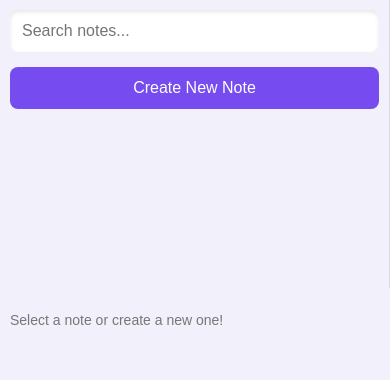
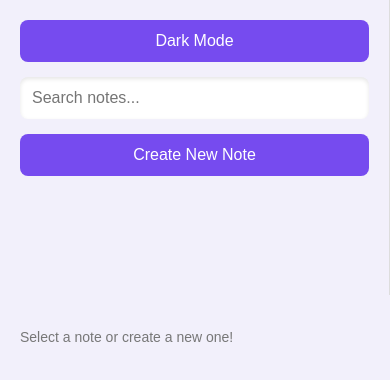
Before and after one commit to Shreyanshu005/Notes-using-React, a React (Create React App) app: page / in a window 390 px wide. Shown: the top 380 px of the page. Built offline with nearby package versions, Linux system fonts and the light colour scheme; a web font is replaced by a local one.

Commit message:
added dark mode

```diff
--- a/src/App.css
+++ b/src/App.css
@@ -61,6 +61,7 @@
   padding: 0;
   margin: 0;
   overflow-y: auto;
+  height: 70vh;
 }
 
 .note-item {
@@ -229,7 +230,66 @@ button.delete-button {
   width: 100px;
 margin-bottom: 0;}
 
-@media (min-width: 768px) {
+
+
+.note-item.selected {
+  background-color: rgb(229, 222, 250);
+}
+
+
+
+.app.dark-mode {
+  background-color: #2c2c2c;
+  color: white;
+}
+
+.app.dark-mode .left-pane, .app.dark-mode .right-pane {
+  background-color: #202020;
+
+}
+.app.dark-mode .left-pane{
+  border-color: #2c2c2c;
+}
+
+.app.dark-mode .search-box {
+  background-color: #3b3b3b;
+  border: 1px solid #777;
+  color: white;
+}
+
+.app.dark-mode .note-item {
+  background-color: #3b3b3b;
+  border: 1px solid #777;
+  color: whitesmoke;
+  border-left: 6px solid rgb(118,75,239);
+}
+
+.app.dark-mode .pin-button, .app.dark-mode .delete-button {
+
+  color: white;
+}
+
+.app.dark-mode .note-input input,.app.dark-mode .note-detail input,.app.dark-mode .note-detail textarea,
+.app.dark-mode .note-input textarea {
+  border-color: #777;
+  background-color: #333;
+  color: white;
+}
+
+.header button{
+
+  position: fixed;
+  bottom: 10px;
+}
+.app.dark-mode .note-item h2,.app.dark-mode .note-item p{
+  color: white;
+}
+.app.dark-mode .note-item.pinned {
+  border-left: 6px solid rgb(90, 56, 183);
+  background-color: #262625;
+}
+
+@media (min-width: 800px) {
   .app {
     flex-direction: row;
   }
@@ -237,9 +297,11 @@ margin-bottom: 0;}
   .left-pane {
     border-right: 1px solid #ddd;
   }
-}
 
-@media (max-width: 800px) {
+
+
+
+
   .left-pane,
   .right-pane {
     padding: 10px;
@@ -278,6 +340,7 @@ margin-bottom: 0;}
   .pin-button {
     width: 90%;
   }
+
 }
 
 @media (max-width: 500px) {
@@ -292,8 +355,13 @@ margin-bottom: 0;}
   .note-detail textarea {
     height: 40vh;
   }
+
+
 }
+@media(max-width: 800px){
+  .header button{
+    position: static;
+ width: 100%;
 
-.note-item.selected {
-  background-color: rgb(229, 222, 250);
+  }
 }
--- a/src/App.js
+++ b/src/App.js
@@ -8,6 +8,7 @@ const App = () => {
   const [selectedNote, setSelectedNote] = useState(null);
   const [isCreating, setIsCreating] = useState(false);
   const [searchTerm, setSearchTerm] = useState('');
+  const [darkMode, setDarkMode] = useState(false);
 
   const addNote = (newNote) => {
     const timestamp = new Date().toLocaleString();
@@ -21,7 +22,6 @@ const App = () => {
     setNotes(notes.map(note =>
       (note === selectedNote ? { ...updatedNote, lastEdited: timestamp } : note)
     ));
-
     setSelectedNote({ ...updatedNote, lastEdited: timestamp });
   };
 
@@ -55,6 +55,10 @@ const App = () => {
     setSearchTerm(e.target.value);
   };
 
+  const toggleDarkMode = () => {
+    setDarkMode(!darkMode);
+  };
+
   const filteredNotes = notes
     .filter(note =>
       note.title.toLowerCase().includes(searchTerm.toLowerCase()) ||
@@ -63,8 +67,14 @@ const App = () => {
     .sort((a, b) => (a.pinned === b.pinned ? 0 : a.pinned ? -1 : 1));
 
   return (
-    <div className="app">
+    <div className={`app ${darkMode ? 'dark-mode' : ''}`}>
+
       <div className="left-pane">
+      <div className="header">
+        <button onClick={toggleDarkMode}>
+          {darkMode ? 'Light Mode' : 'Dark Mode'}
+        </button>
+      </div>
         <input
           type="text"
           placeholder="Search notes..."
```
